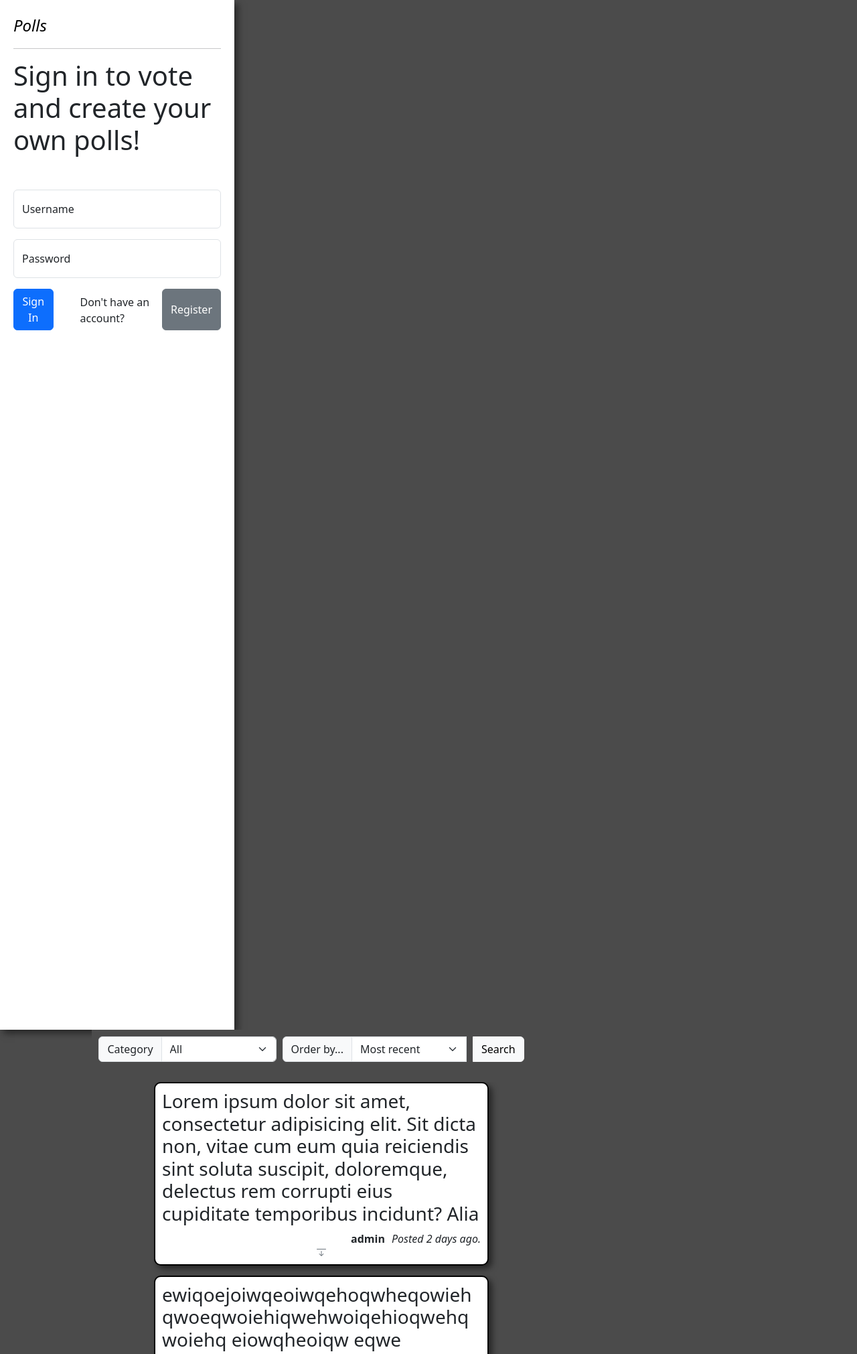
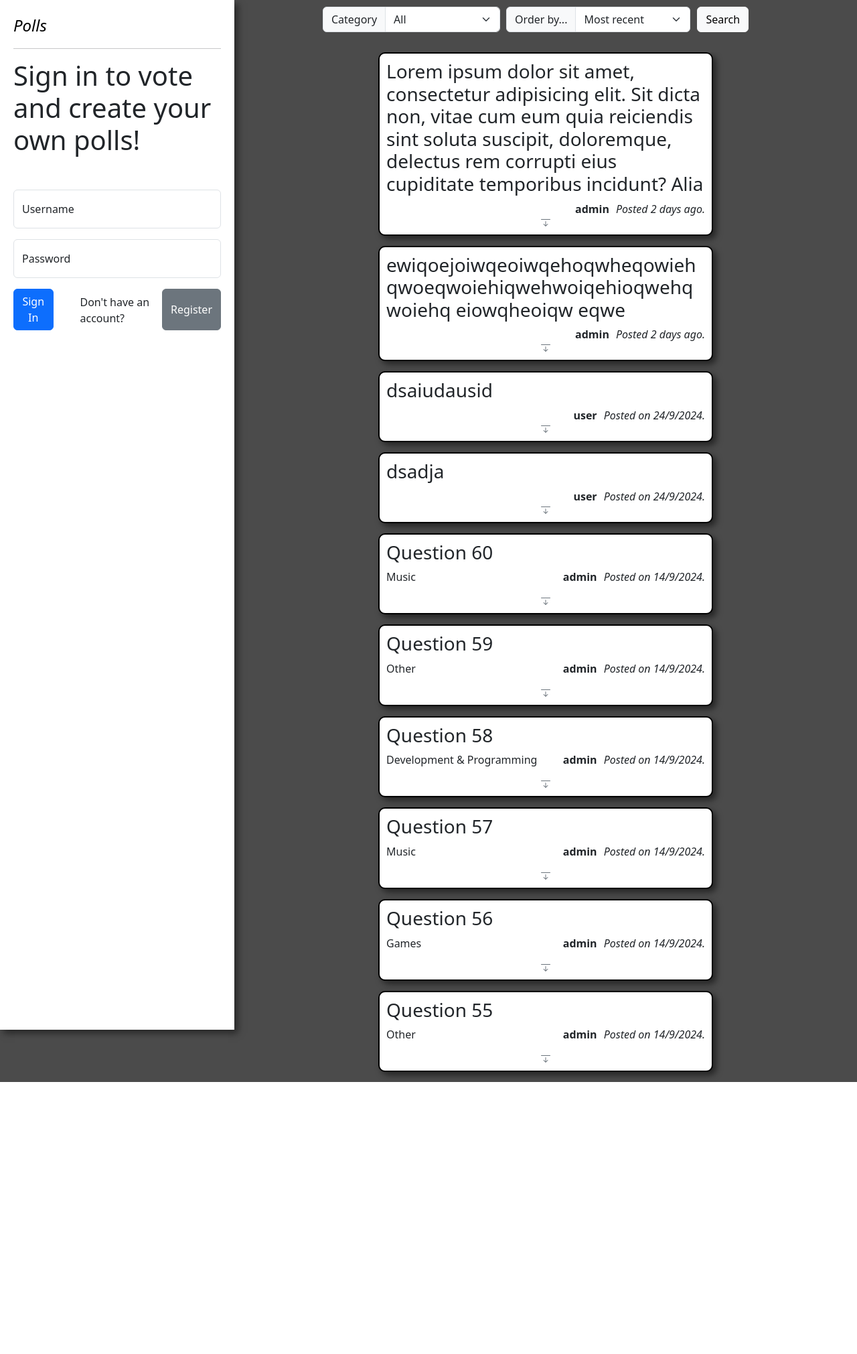
Before and after one commit to JoaquinBegue/polls, a Django app: page / in a window 1280 px wide. Shown: the top 2021 px of the page at 67% size. After the commit the page ends 1615 px from the top, so only its background shows below. Run offline with Django 5.2, Linux system fonts and the light colour scheme; data comes from the database, SQL or seed files in the repository.

Commit message:
Fixed poll-section displaying. Changed display from grid to flex.

```diff
--- a/mysite/polls/static/polls/styles.css
+++ b/mysite/polls/static/polls/styles.css
@@ -7,12 +7,17 @@ br {
     color: #6c757d;
 }
 
+.main {
+    display: flex;
+}
+
 /* Sidebar styles */
 
 .sidebar {
     padding: 20px;
     height: 100vh;
     min-width: 350px;
+    max-width: 25%;
     background-color: white;
     box-shadow: 5px 5px 10px rgba(0, 0, 0, 0.5);
 }
@@ -26,12 +31,12 @@ br {
 
 /* Polls section styles */
 .poll-section {
-    display: inline;
+    width: 100%;
 }
 
 .polls {
     width: 100%;
-    height: 87vh;
+    height: 100vh;
     overflow: scroll;
     float: right;
 }
@@ -104,7 +109,7 @@ br {
 .parameters {
     margin-bottom: 20px;
     padding: 10px;
-    background-color: rgb(75, 75, 75);
+    background-color: transparent;
     display: flex;
     width: fit-content;
 }
--- a/mysite/polls/templates/polls/index.html
+++ b/mysite/polls/templates/polls/index.html
@@ -2,11 +2,11 @@
 {% load static %}
 
 {% block body %}
-<div class="row main mx-auto">
+<div class="main">
 
   <input type="hidden" id="section" value="home">
 
-  <div class="col-sm-3 sidebar">
+  <div class="sidebar">
     <a href="{% url 'index' %}" class="text-decoration-none">
       <span class="title fs-4">Polls</span>
     </a>
@@ -19,7 +19,7 @@
     {% endif %}
   </div>
 
-  <div class="col-sm-9 polls-section">
+  <div class="polls-section w-100">
     {% include 'polls/polls.html' %}
   </div>
 
--- a/mysite/polls/templates/polls/polls.html
+++ b/mysite/polls/templates/polls/polls.html
@@ -20,9 +20,9 @@
       <option value="Trending">Trending</option>
     </select>
 
-    <button type="button" onclick="refreshPolls()" class="search-btn btn btn-light">Search</button>
+  </div>
+  <button type="button" onclick="refreshPolls()" class="search-btn btn btn-light">Search</button>
 
-  </div>
   {% if user.is_authenticated %}
   <div class="input-group">
     <button type="button" onclick="togglePolls('home')" class="btn btn-light">All polls</button>
```
Also changed, not shown: mysite/polls/templates/polls/display_test.html (+19 -14 lines).
